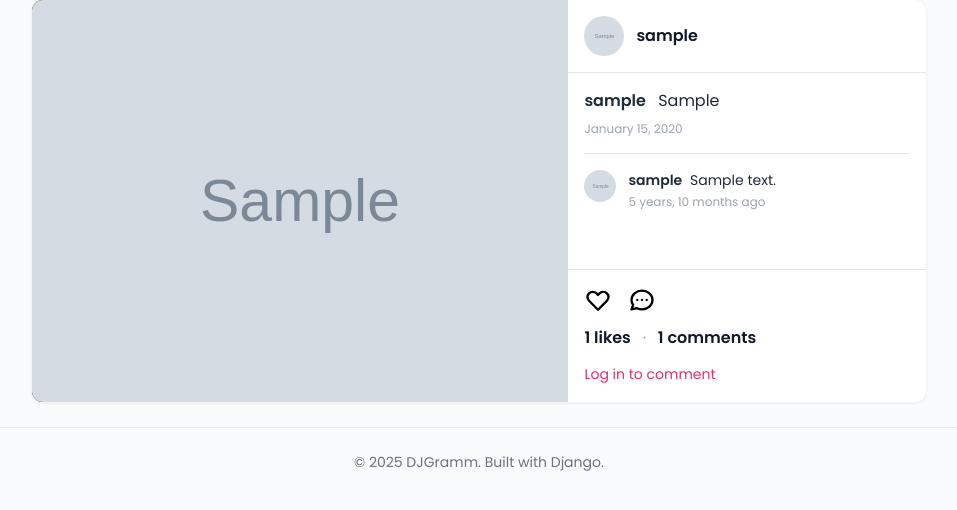
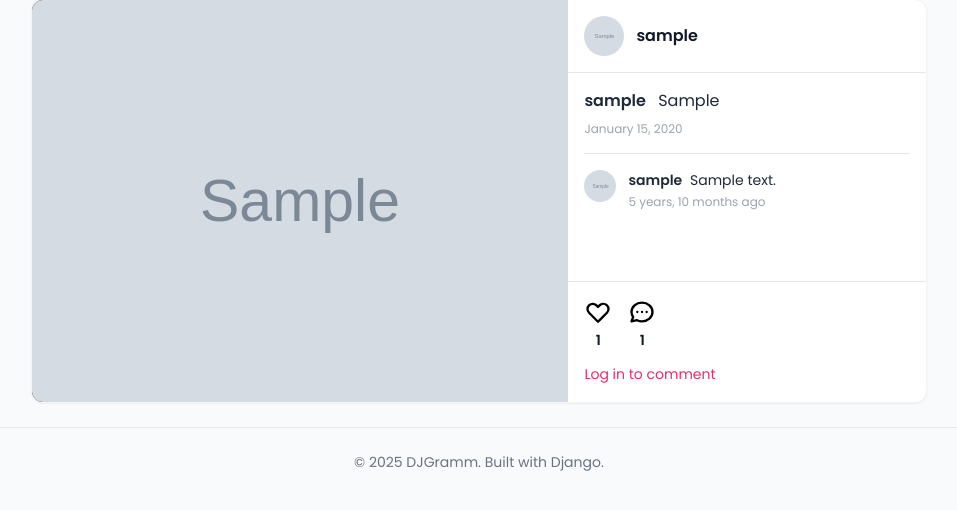
Before and after one commit to alexxxstep/djgramm, a Django app: page /post/1/ in a window 1280 px wide. Shown: the part 90-600 px from the top of the page, without its empty margins (161-1118 px from the left). Run offline with Django 5.2, Linux system fonts and the light colour scheme; tables that the repository leaves empty hold one stand-in row (values such as "Sample post"); grey boxes marked "Sample" are stand-in pictures; some libraries are stand-ins or nearby versions.

Commit message:
ui: align engagement counts under icons refactor: align counts under icons on feed and detail

```diff
--- a/src/app/views.py
+++ b/src/app/views.py
@@ -43,7 +43,7 @@ class FeedView(ListView):
         """Optimize query with related objects."""
         return Post.objects.select_related(
             "author", "author__profile"
-        ).prefetch_related("images", "tags", "likes")
+        ).prefetch_related("images", "tags", "likes", "comments")
 
     def get_context_data(self, **kwargs):
         """Add user's liked posts to context."""
@@ -303,9 +303,7 @@ def add_comment(request, pk):
         text = data.get("text", "").strip()
 
         if not text:
-            return JsonResponse(
-                {"error": "Comment cannot be empty"}, status=400
-            )
+            return JsonResponse({"error": "Comment cannot be empty"}, status=400)
 
         if len(text) > 500:
             return JsonResponse({"error": "Comment too long"}, status=400)
@@ -378,9 +376,7 @@ def edit_comment(request, pk, comment_pk):
         text = data.get("text", "").strip()
 
         if not text:
-            return JsonResponse(
-                {"error": "Comment cannot be empty"}, status=400
-            )
+            return JsonResponse({"error": "Comment cannot be empty"}, status=400)
 
         if len(text) > 500:
             return JsonResponse({"error": "Comment too long"}, status=400)
@@ -421,9 +417,7 @@ def update_image_order(request, pk):
 
         # Update order for each image
         for index, image_id in enumerate(order_list):
-            PostImage.objects.filter(pk=image_id, post=post).update(
-                order=index
-            )
+            PostImage.objects.filter(pk=image_id, post=post).update(order=index)
 
         return JsonResponse({"success": True})
     except (json.JSONDecodeError, KeyError):
--- a/src/static/js/post_detail.js
+++ b/src/static/js/post_detail.js
@@ -30,7 +30,16 @@
                 const likesSpan = document.getElementById(`likes-count-${postId}`);
                 const svg = likeBtn.querySelector('svg');
 
-                if (likesSpan) likesSpan.textContent = data.likes_count;
+                if (likesSpan) {
+                    likesSpan.textContent = data.likes_count;
+
+                    // Show/hide based on count
+                    if (data.likes_count > 0) {
+                        likesSpan.classList.remove('hidden');
+                    } else {
+                        likesSpan.classList.add('hidden');
+                    }
+                }
 
                 if (data.liked) {
                     likeBtn.classList.add('text-red-500');
@@ -231,7 +240,14 @@
                     `;
                     commentsList.insertAdjacentHTML('beforeend', commentHtml);
 
+                    // Update comments count display
                     commentsCount.textContent = data.comments_count;
+                    if (data.comments_count > 0) {
+                        commentsCount.classList.remove('hidden');
+                    } else {
+                        commentsCount.classList.add('hidden');
+                    }
+
                     commentInput.value = '';
                     commentsSection.scrollTop = commentsSection.scrollHeight;
 
@@ -265,9 +281,13 @@
                 if (data.success) {
                     const commentEl = commentsList.querySelector(`[data-comment-id="${commentId}"]`);
                     if (commentEl) commentEl.remove();
+
+                    // Update comments count display
                     commentsCount.textContent = data.comments_count;
-
-                    if (data.comments_count === 0) {
+                    if (data.comments_count > 0) {
+                        commentsCount.classList.remove('hidden');
+                    } else {
+                        commentsCount.classList.add('hidden');
                         commentsList.innerHTML = '<p class="text-gray-400 text-sm text-center py-4" id="no-comments">No comments yet</p>';
                     }
                 }
--- a/src/templates/app/post_detail.html
+++ b/src/templates/app/post_detail.html
@@ -139,6 +139,8 @@
             <!-- Actions -->
             <div class="border-t p-4">
                 <div class="flex items-center space-x-4 mb-3">
+                    <!-- Like button with count -->
+                    <div class="flex flex-col items-center">
                         <button class="like-btn {% if user_liked %}text-red-500{% endif %} hover:text-red-500 transition"
                                 data-post-id="{{ post.pk }}"
                                 id="like-btn-{{ post.pk }}">
@@ -147,19 +149,28 @@
                                       d="M4.318 6.318a4.5 4.5 0 000 6.364L12 20.364l7.682-7.682a4.5 4.5 0 00-6.364-6.364L12 7.636l-1.318-1.318a4.5 4.5 0 00-6.364 0z"/>
                             </svg>
                         </button>
+                        {% if likes_count > 0 %}
+                        <span class="font-semibold text-gray-900 text-sm mt-1" id="likes-count-{{ post.pk }}">{{ likes_count }}</span>
+                        {% else %}
+                        <span class="font-semibold text-gray-900 text-sm mt-1 hidden" id="likes-count-{{ post.pk }}">0</span>
+                        {% endif %}
+                    </div>
+
+                    <!-- Comment button with count -->
+                    <div class="flex flex-col items-center">
                         <button class="comment-toggle-btn hover:text-gray-600 transition">
                             <svg class="w-7 h-7" fill="none" stroke="currentColor" viewBox="0 0 24 24">
                                 <path stroke-linecap="round" stroke-linejoin="round" stroke-width="2"
                                       d="M8 12h.01M12 12h.01M16 12h.01M21 12c0 4.418-4.03 8-9 8a9.863 9.863 0 01-4.255-.949L3 20l1.395-3.72C3.512 15.042 3 13.574 3 12c0-4.418 4.03-8 9-8s9 3.582 9 8z"/>
                             </svg>
                         </button>
+                        {% if comments.count > 0 %}
+                        <span class="font-semibold text-gray-900 text-sm mt-1" id="comments-count">{{ comments.count }}</span>
+                        {% else %}
+                        <span class="font-semibold text-gray-900 text-sm mt-1 hidden" id="comments-count">0</span>
+                        {% endif %}
                     </div>
-
-                <p class="font-semibold text-gray-900 mb-3">
-                    <span id="likes-count-{{ post.pk }}">{{ likes_count }}</span> likes
-                    <span class="text-gray-400 font-normal mx-2">·</span>
-                    <span id="comments-count">{{ comments.count }}</span> comments
-                </p>
+                </div>
 
                 <!-- Comment Form -->
                 {% if user.is_authenticated %}
```
Also changed, not shown: src/static/js/feed.js (+10 -1 lines), src/templates/app/feed.html (+17 -5 lines). Lines whose indentation alone changed are shown as unchanged.
